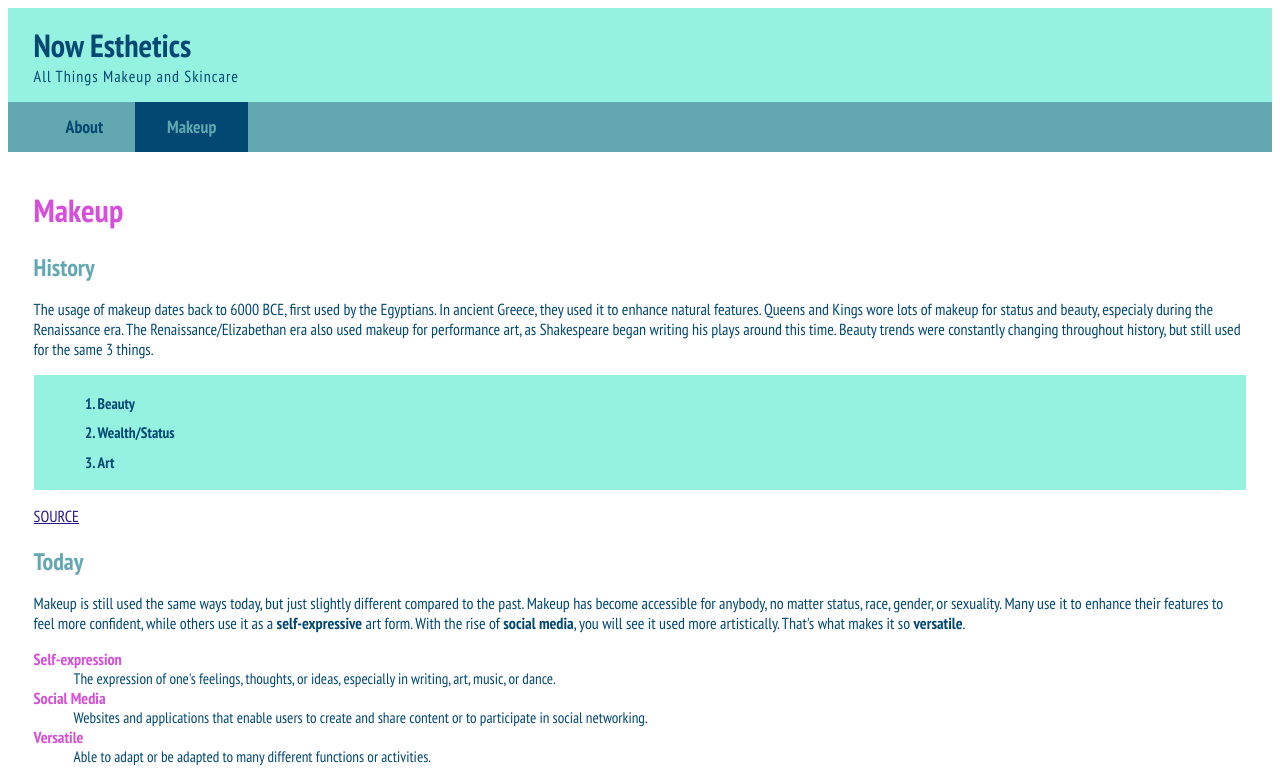
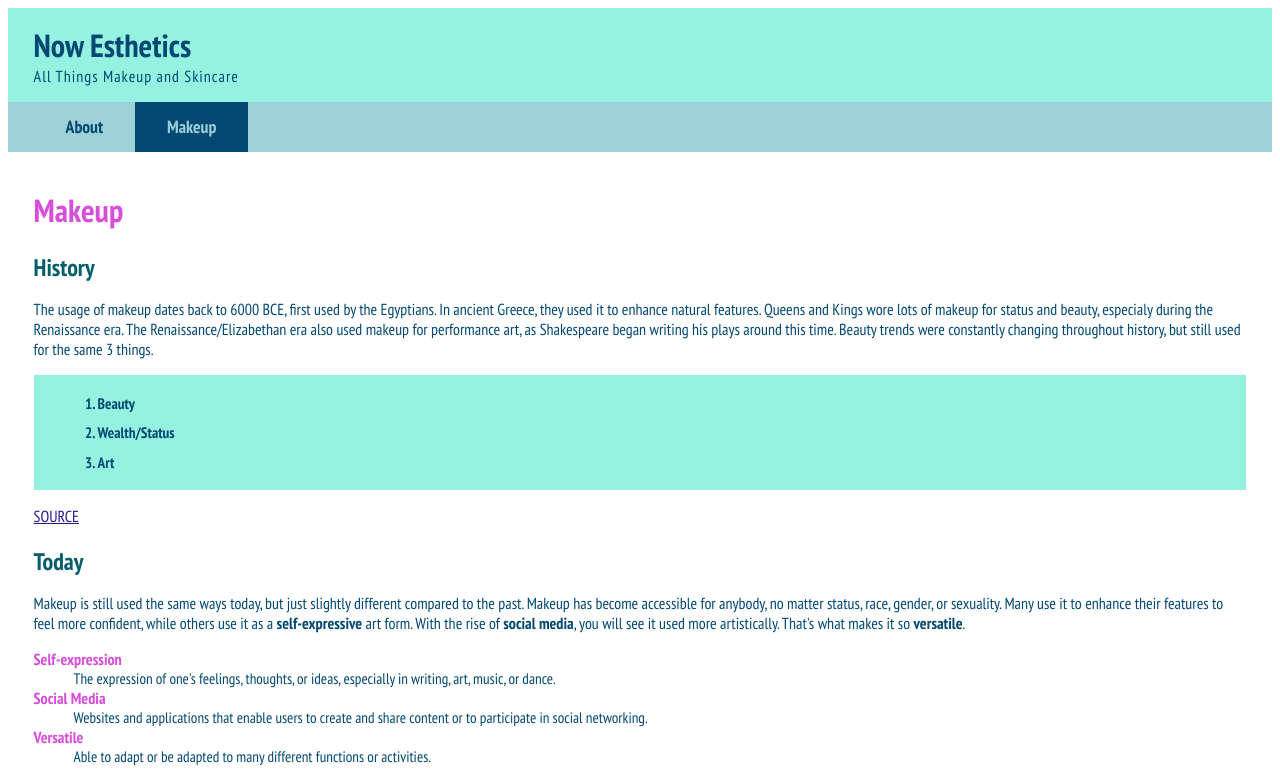
Before and after one commit to coolcassjade/dwdd1600, a plain HTML site: page 04intro-css/makeup.html in a window 1280 px wide. Shown: the top 783 px of the page. Drawn offline with Linux system fonts and the light colour scheme.

Commit message:
Reupload of Intro CSS 2

```diff
--- a/04intro-css/esthetics.css
+++ b/04intro-css/esthetics.css
@@ -17,7 +17,7 @@ header p {
     letter-spacing: 1px;
 }
 nav {
-    background-color: #63a8b0;
+    background-color: #9ed1d7;
 }
 nav ul {
     list-style-type: none;
@@ -35,7 +35,7 @@ nav a {
 }
 nav li.active a {
     background-color:#024873 ;
-    color: #63a8b0;
+    color: #9ed1d7;
 }
 nav a:hover {
     color: white;
@@ -48,7 +48,7 @@ main h1 {
     color: #d64ed9;
 }
 main h2 {
-    color: #63a8b0;
+    color: #025f69;
     margin-bottom: .2rem;
 }
 main p {
@@ -108,7 +108,7 @@ main address a:hover {
 
 /*Footer Stuff Here*/
 footer {
-    background-color:#63a8b0 ;
+    background-color:#9ed1d7 ;
     text-align: center;
     color: #024873;
     font-weight: 700;
```
